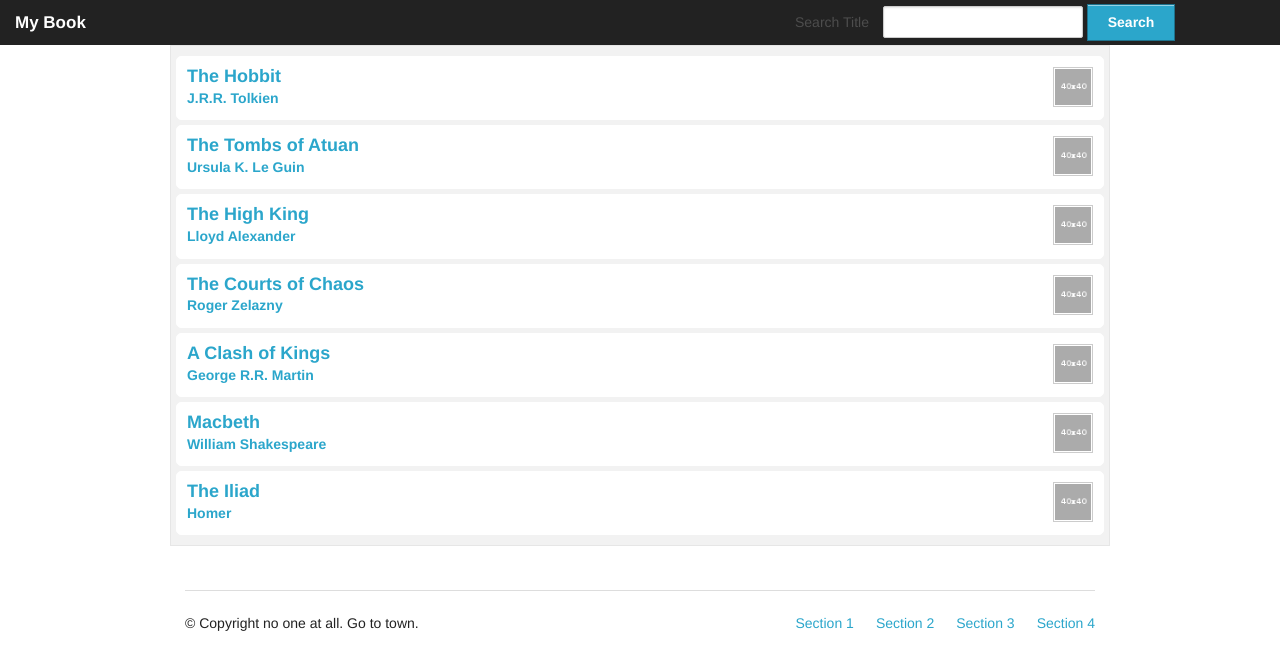
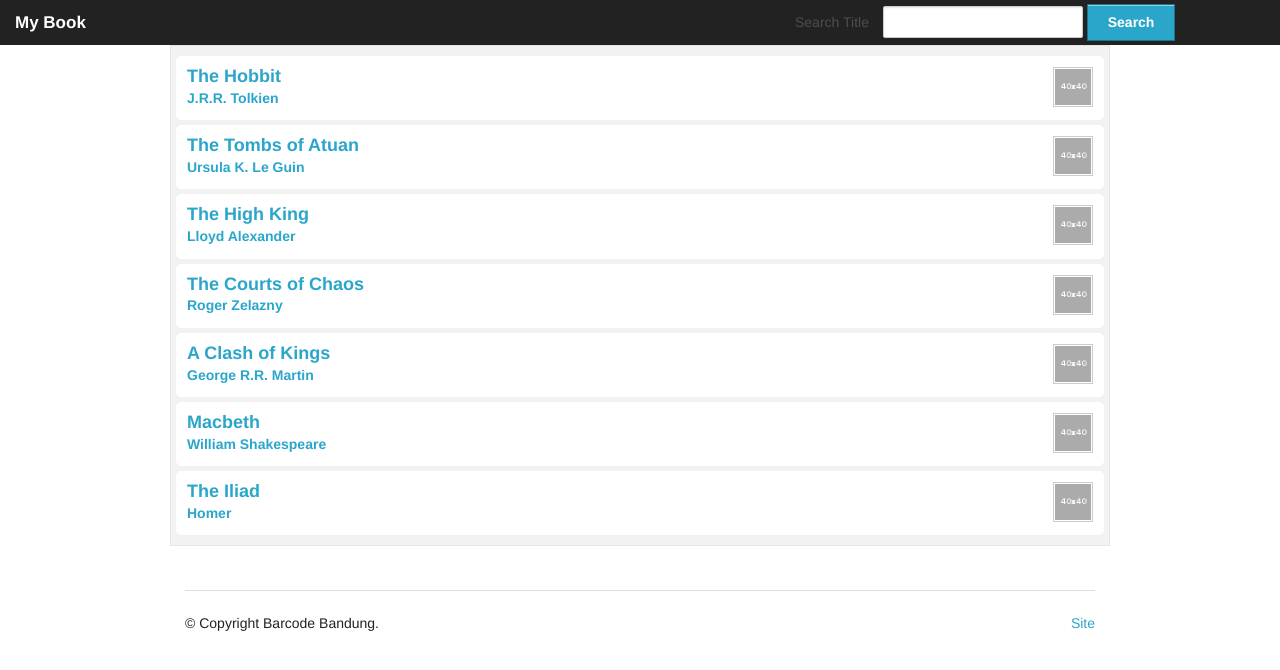
Before and after one commit to petrabarus/mybook, a plain HTML site: page public_html/index.html in a window 1280 px wide. Drawn offline with Linux system fonts and the light colour scheme.

Commit message:
Fixing HTML design and application configuration.

```diff
--- a/public_html/index.html
+++ b/public_html/index.html
@@ -12,7 +12,7 @@
         <!-- Set the viewport width to device width for mobile -->
         <meta name="viewport" content="width=device-width" />
 
-        <title>Welcome to Foundation | Grid</title>
+        <title>My Book</title>
 
         <!-- Included CSS Files (Uncompressed) -->
         <!--
@@ -103,14 +103,11 @@
                 <hr />
                 <div class="row">
                     <div class="six columns">
-                        <p>&copy; Copyright no one at all. Go to town.</p>
+                        <p>&copy; Copyright Barcode Bandung.</p>
                     </div>
                     <div class="six columns">
                         <ul class="link-list right">
-                            <li><a href="#">Section 1</a></li>
-                            <li><a href="#">Section 2</a></li>
-                            <li><a href="#">Section 3</a></li>
-                            <li><a href="#">Section 4</a></li>
+                            <li><a href="http://barcodebdg.github.com">Site</a></li>
                         </ul>
                     </div>
                 </div>
```
Also changed, not shown: 1 other file.
